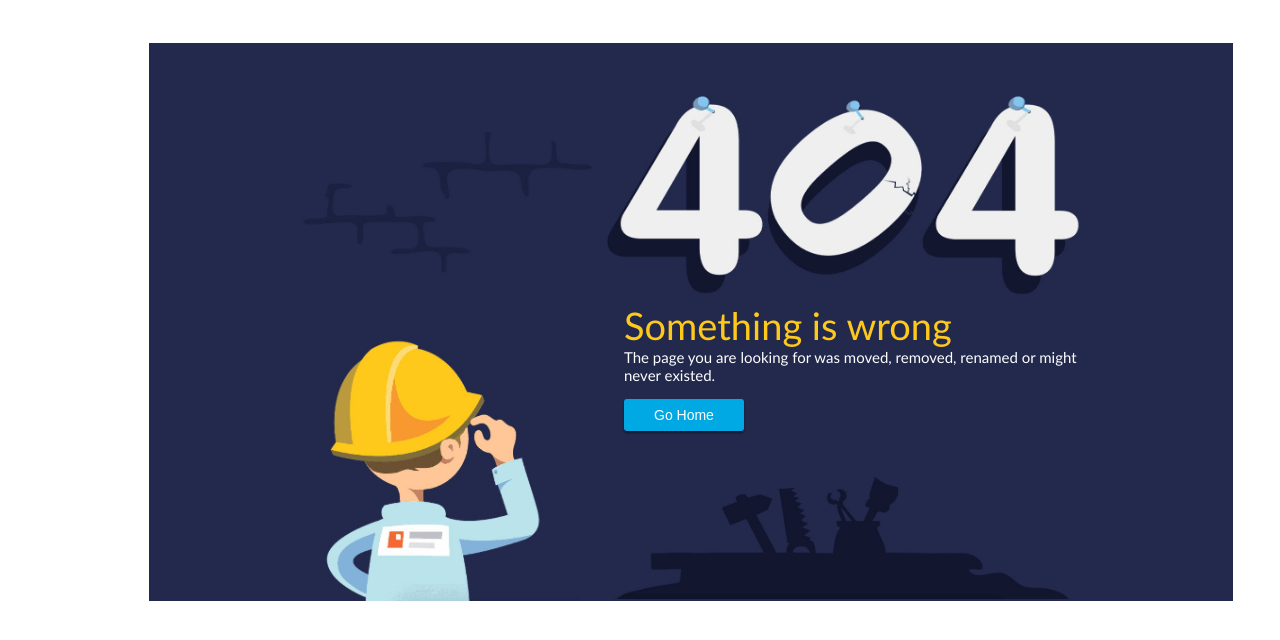
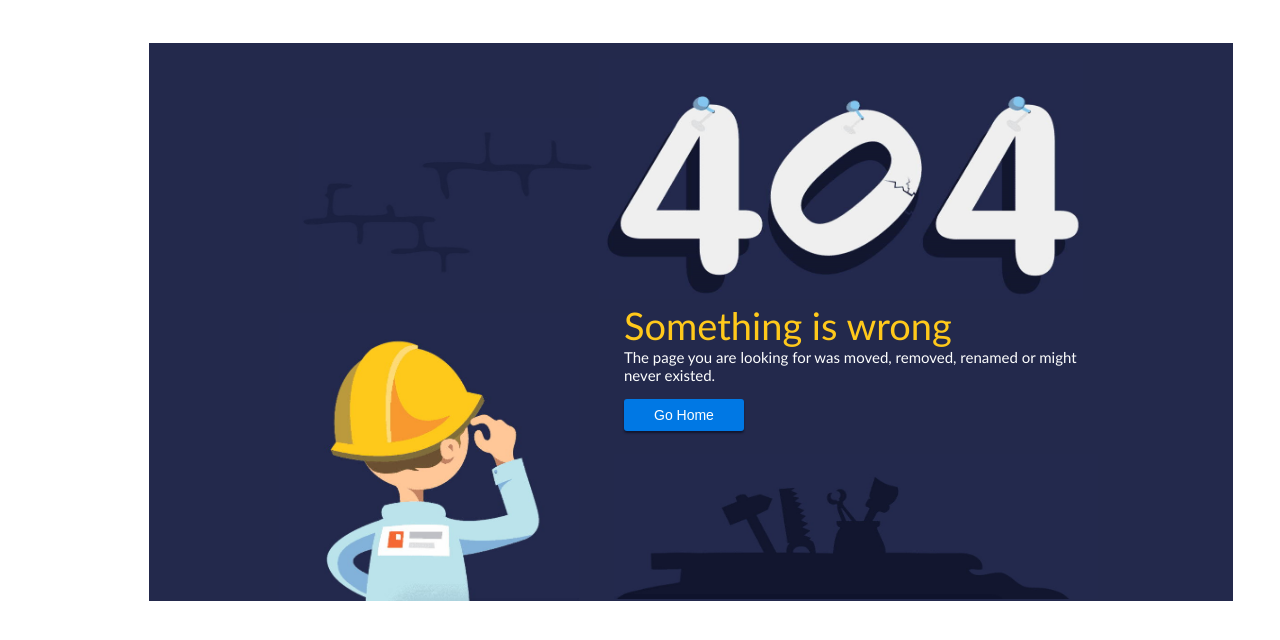
Before and after one commit to gretane/404, a website: page index.html in a window 1280 px wide. In both pictures the pointer is over the button "Go Home". Drawn offline with Linux system fonts and the light colour scheme.

Commit message:
button: hover

```diff
--- a/index.css
+++ b/index.css
@@ -91,6 +91,21 @@ button {
   margin-bottom: 5px;
 }
 
+button:hover {
+  display: block;
+  object-fit: contain;
+  background-color: #0078e4;
+  color: #fdfefe;
+  padding: 8px 30px 8px 30px;
+  /*every word starts with capital letter*/
+  border-radius: 3px;
+  border: none;
+  font-size: 14px;
+  box-shadow: 0px 2px 2px #12162e;
+  margin-bottom: 5px;
+  cursor: pointer;
+}
+
 #tools {
   display: inline-block;
   object-fit: contain;
```
